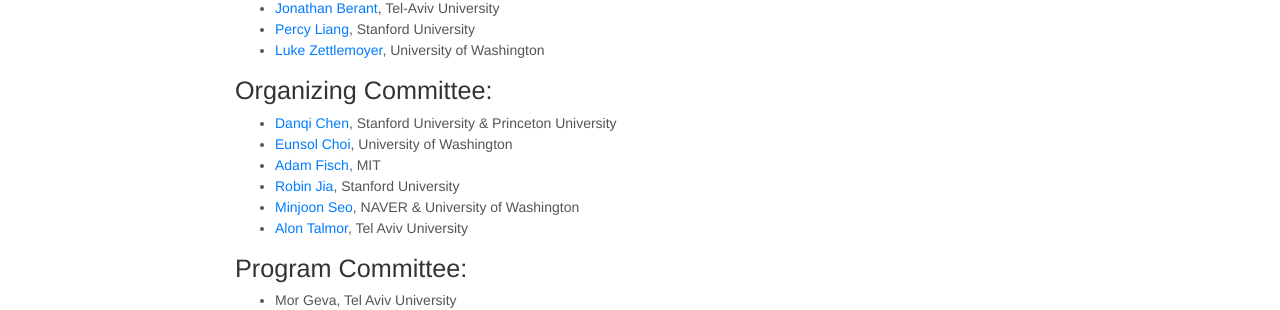
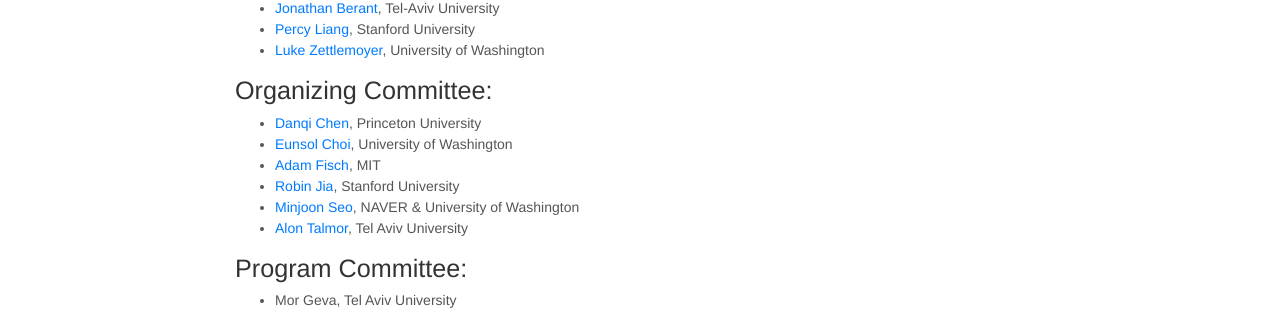
Before and after one commit to mrqa/mrqa.github.io, a Jekyll site: the page built from rc/organization.md, in a window 1280 px wide. Shown: the part 288-598 px from the top of the page. Built offline with Jekyll 4.4.1, drawn with Linux system fonts in a browser that asks for light colours; nearby versions of some CDN libraries.

Commit message:
Update organization.md

```diff
--- a/rc/organization.md
+++ b/rc/organization.md
@@ -11,7 +11,7 @@ permalink: /rc/organization
 - [Luke Zettlemoyer](https://www.cs.washington.edu/people/faculty/lsz), University of Washington
 
 ## Organizing Committee:
-- [Danqi Chen](http://cs.stanford.edu/people/danqi/), Stanford University & Princeton University
+- [Danqi Chen](http://cs.stanford.edu/people/danqi/), Princeton University
 - [Eunsol Choi](https://homes.cs.washington.edu/~eunsol/home.html), University of Washington
 - [Adam Fisch](https://people.csail.mit.edu/fisch/), MIT
 - [Robin Jia](http://stanford.edu/~robinjia/), Stanford University
```
